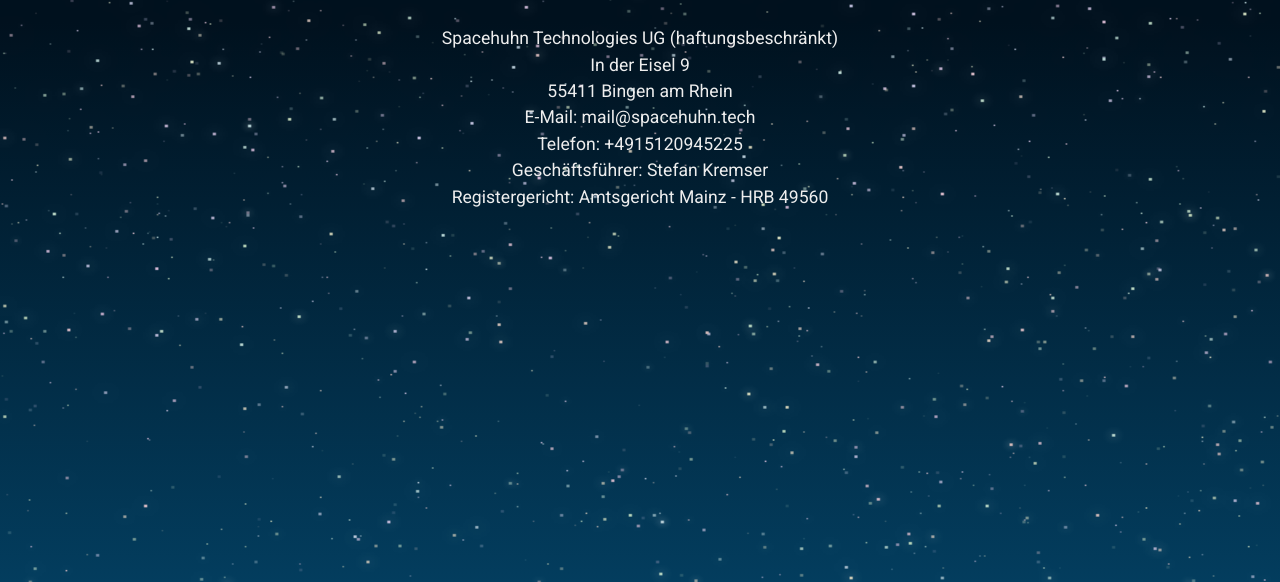
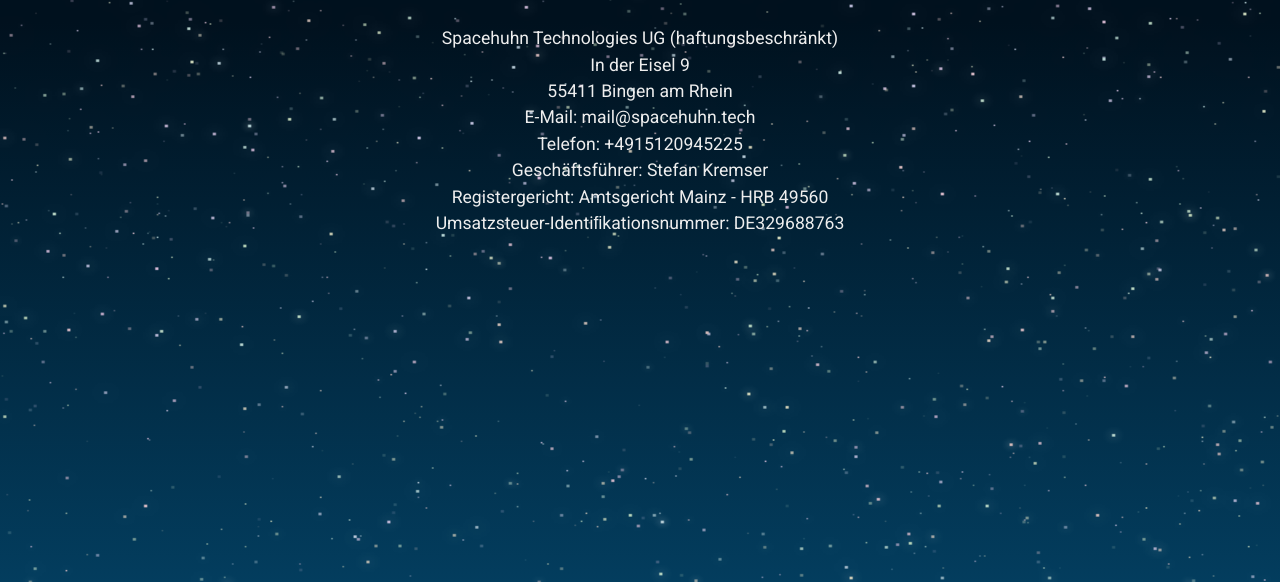
Before and after one commit to SpacehuhnTech/spacehuhn.tech, a plain HTML site: page impressum.html in a window 1280 px wide. Shown: the part 218-800 px from the top of the page. Drawn offline with Linux system fonts and the light colour scheme.

Commit message:
Added VAT ID

```diff
--- a/impressum.html
+++ b/impressum.html
@@ -39,9 +39,9 @@
         Geschäftsführer: Stefan Kremser
         <br>
         Registergericht: Amtsgericht Mainz - HRB 49560
+        <br>
+        Umsatzsteuer-Identiﬁkationsnummer: DE329688763
         <!--
-        <br>
-        Umsatzsteuer-Identiﬁkationsnummer: UMST-COMINGHUHN
         <br>
         Wirtschafts-Identiﬁkationsnummer: WID-COMINGHUHN
         -->
```
